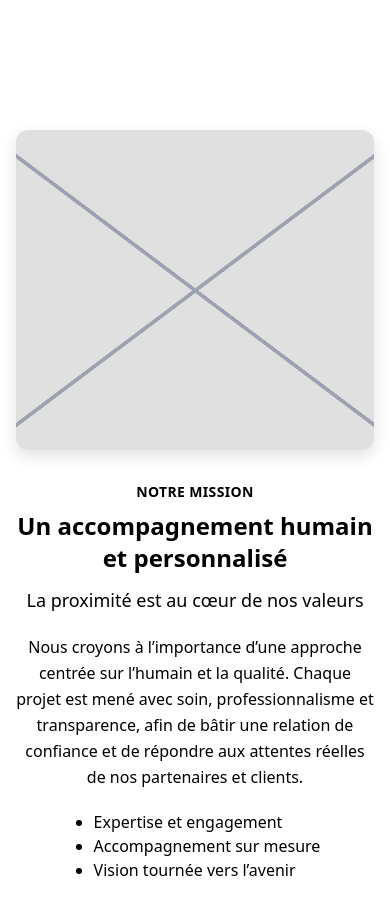
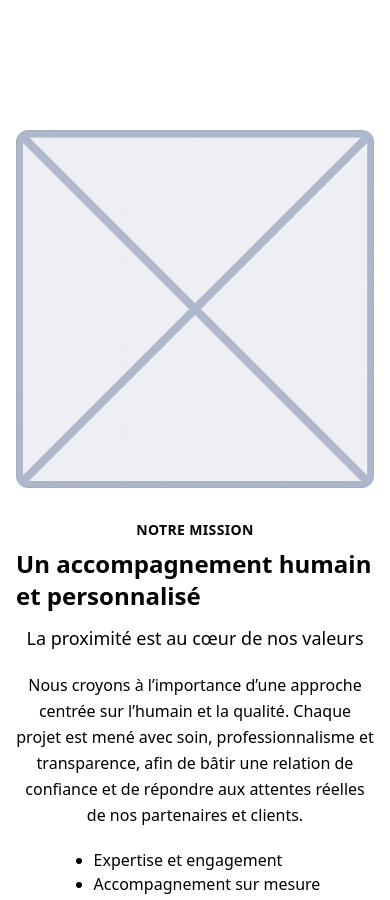
Before and after one commit to julienlisita/nextjs-ts-tailwind-template, a Next.js app: page / in a window 390 px wide. Shown: the part 780-1680 px from the top of the page. Built offline with nearby package versions, Linux system fonts and the light colour scheme.

Commit message:
feat(split-section): adjust image layout and add aspect & imageFit props

```diff
--- a/src/components/section/AboutSectionHome.tsx
+++ b/src/components/section/AboutSectionHome.tsx
@@ -21,10 +21,11 @@ export default function AboutSectionHome({ className }: Props) {
         </>
       }
       // image
-      imageSrc="/images/image-placeholder.png"
+      imageSrc="/images/square-placeholder.png"
       imageAlt="Accompagnement à domicile chaleureux"
       // layout
       reverse
+      aspect="square"
       className={className ?? 'mt-8'}
       // CTAs
       ctaLabel="En savoir plus"
--- a/src/components/section/SplitSection.css
+++ b/src/components/section/SplitSection.css
@@ -1,78 +1,108 @@
 /* src/components/sections/SplitSection.css */
 
-/* Tonalités (fond/bordures) */
+/* ────────────────────────────────────────────── */
+/* Tonalités visuelles */
+/* ────────────────────────────────────────────── */
+
 .split.split--default {
-  background-color: transparent;
+  background-color: #fefce8;
   border-top: 2px solid transparent;
   border-bottom: 2px solid transparent;
 }
+
 .split.split--muted {
-  background-color: var(--color-border);
-  border-top: 2px solid black;
-  border-bottom: 2px solid black;
-}
-.split.split--brand {
-  background-color: var(--color-bg);
-  border-top: 2px solid var(--color-primary);
-  border-bottom: 2px solid var(--color-primary);
+  background-color: #faf8f3;
+  border-top: 2px solid var(--color-terre);
+  border-bottom: 2px solid var(--color-terre);
 }
 
+.split.split--brand {
+  background-color: #f0f6ff;
+  border-top: 2px solid #3e8ce0;
+  border-bottom: 2px solid #3e8ce0;
+}
+
+/* ────────────────────────────────────────────── */
 /* Grille responsive */
+/* ────────────────────────────────────────────── */
+
 .split__grid {
-  @apply grid gap-8 lg:grid-cols-2 lg:items-center;
+  @apply grid gap-8 md:grid-cols-2 md:items-center;
 }
 .split__grid.is-reverse .split__media {
-  @apply lg:order-2;
+  @apply md:order-2;
 }
 .split__grid.is-reverse .split__body {
-  @apply lg:order-1;
+  @apply md:order-1;
 }
 
-/* Media */
+/* ────────────────────────────────────────────── */
+/* Media (Image) */
+/* ────────────────────────────────────────────── */
+
 .split__media {
-  @apply flex justify-center;
+  @apply flex items-center justify-center;
 }
 
-/* Wrapper nécessaire pour <Image fill> */
+/* Image à gauche → bord gauche */
+.split__grid:not(.is-reverse) .split__media {
+  @apply md:justify-start md:pl-0 md:pr-8;
+}
+
+/* Image à droite → bord droit */
+.split__grid.is-reverse .split__media {
+  @apply md:justify-end md:pr-0 md:pl-8;
+}
+
+/* Wrapper image */
 .split__img-wrap {
   position: relative;
   width: 100%;
-  height: 20rem; /* hauteur mobile */
-  border-radius: 0.75rem; /* ~ rounded-xl */
-  overflow: hidden; /* masque les bords arrondis */
-  box-shadow: 0 6px 16px rgba(0, 0, 0, 0.12);
+  border-radius: 0.75rem;
+  overflow: hidden;
+  background-color: transparent;
+  max-width: 450px;
 }
 
-/* Sur desktop, hauteur ajustée */
-@media (min-width: 1024px) {
-  .split__img-wrap {
-    height: 22rem;
-  }
+/* Aspect ratios */
+.split__img-wrap.aspect-square {
+  aspect-ratio: 1 / 1;
+}
+.split__img-wrap.aspect-landscape {
+  aspect-ratio: 4 / 3;
+}
+.split__img-wrap.aspect-portrait {
+  aspect-ratio: 3 / 4;
 }
 
-/* Image avec next/image fill */
+/* Image */
 .split__img {
-  @apply object-cover;
+  @apply object-contain;
+  object-position: center;
 }
 
+/* ────────────────────────────────────────────── */
 /* Texte */
+/* ────────────────────────────────────────────── */
+
 .split__body {
-  @apply text-center lg:text-left;
+  @apply text-center md:text-left;
 }
 
 .split__text {
-  /* bloc de texte principal — respiration identique */
   @apply mt-5 text-base leading-relaxed;
-  color: black;
+  color: var(--color-dark);
 }
 
-/* Slot extra (liste, points forts, etc.) */
 .split__extra {
   @apply mt-5 space-y-3;
+  color: var(--color-dark);
 }
 
+/* ────────────────────────────────────────────── */
 /* Actions (CTA) */
+/* ────────────────────────────────────────────── */
+
 .split__actions {
-  /* même rythme que FeaturesGrid: mt-8 */
-  @apply mt-8 flex flex-col sm:flex-row gap-4 items-center justify-center lg:justify-start;
+  @apply mt-8 flex flex-col sm:flex-row gap-4 items-center justify-center md:justify-start;
 }
--- a/src/components/section/SplitSection.tsx
+++ b/src/components/section/SplitSection.tsx
@@ -1,40 +1,36 @@
 // src/components/section/SplitSection.tsx
 
+'use client';
+
+import React from 'react';
+import Image from 'next/image';
+import clsx from 'clsx';
+import Eyebrow from '@/components/ui/Eyebrow';
+import Button from '@/components/ui/Button';
+import '@/components/section/SplitSection.css';
 import Section from '@/components/common/Section';
 import SectionWrapper from '@/components/common/SectionWrapper';
-import Button from '@/components/ui/Button';
-import Image from 'next/image';
-import clsx from 'clsx';
-import './SplitSection.css';
-import Eyebrow from '../ui/Eyebrow';
-import SectionTitle from '../ui/SectionTitle';
-import Subtitle from '../ui/Subtitle';
+import SectionTitle from '@/components/ui/SectionTitle';
+import Subtitle from '@/components/ui/Subtitle';
 
 type SplitSectionProps = {
-  /** Eyebrow (petit label au-dessus du titre) */
   eyebrow?: string;
-  /** Titre principal */
   title: string;
-  /** Sous-titre (optionnel) */
   subtitle?: string;
-  /** Texte / contenu principal (string ou ReactNode) */
   content?: React.ReactNode;
-  /** Image */
   imageSrc: string;
   imageAlt: string;
-  /** Inverser image/texte sur desktop */
   reverse?: boolean;
-  /** CTA principal (optionnel) */
+  /** Ratio de l'image : square (1/1), landscape (4/3), portrait (3/4) */
+  aspect?: 'square' | 'landscape' | 'portrait';
+  /** Ajustement du contenu de l'image : contain ou cover */
+  imageFit?: 'contain' | 'cover';
   ctaLabel?: string;
   ctaHref?: string;
-  /** CTA secondaire (optionnel) */
   secondaryCtaLabel?: string;
   secondaryCtaHref?: string;
-  /** Tonalité visuelle (déclinable en CSS) */
   tone?: 'default' | 'muted' | 'brand';
-  /** Classe additionnelle */
   className?: string;
-  /** Slot libre (ex: liste à puces) */
   children?: React.ReactNode;
 };
 
@@ -46,6 +42,8 @@ export default function SplitSection({
   imageSrc,
   imageAlt,
   reverse = false,
+  aspect = 'square',
+  imageFit = 'contain',
   ctaLabel,
   ctaHref,
   secondaryCtaLabel,
@@ -58,15 +56,18 @@ export default function SplitSection({
     <Section className={clsx('split', `split--${tone}`, className)}>
       <SectionWrapper>
         <div className={clsx('split__grid', reverse && 'is-reverse')}>
-          {/* MEDIA */}
+          {/* IMAGE */}
           <div className="split__media">
-            <div className="split__img-wrap">
+            <div className={clsx('split__img-wrap', `aspect-${aspect}`)}>
               <Image
                 src={imageSrc}
                 alt={imageAlt}
                 fill
-                sizes="(max-width: 1024px) 100vw, 50vw"
-                className="split__img"
+                sizes="(max-width: 768px) 100vw, 50vw"
+                className={clsx(
+                  'split__img',
+                  imageFit === 'cover' ? 'object-cover' : 'object-contain'
+                )}
                 priority
               />
             </div>
@@ -75,7 +76,7 @@ export default function SplitSection({
           {/* TEXTE */}
           <div className="split__body">
             {eyebrow && <Eyebrow>{eyebrow}</Eyebrow>}
-            {title && <SectionTitle>{title}</SectionTitle>}
+            {title && <SectionTitle align="left">{title}</SectionTitle>}
             {subtitle && <Subtitle>{subtitle}</Subtitle>}
             {content && <div className="split__text">{content}</div>}
             {children && <div className="split__extra">{children}</div>}
```
Also changed, not shown: public/images/square-placeholder.png (added).
